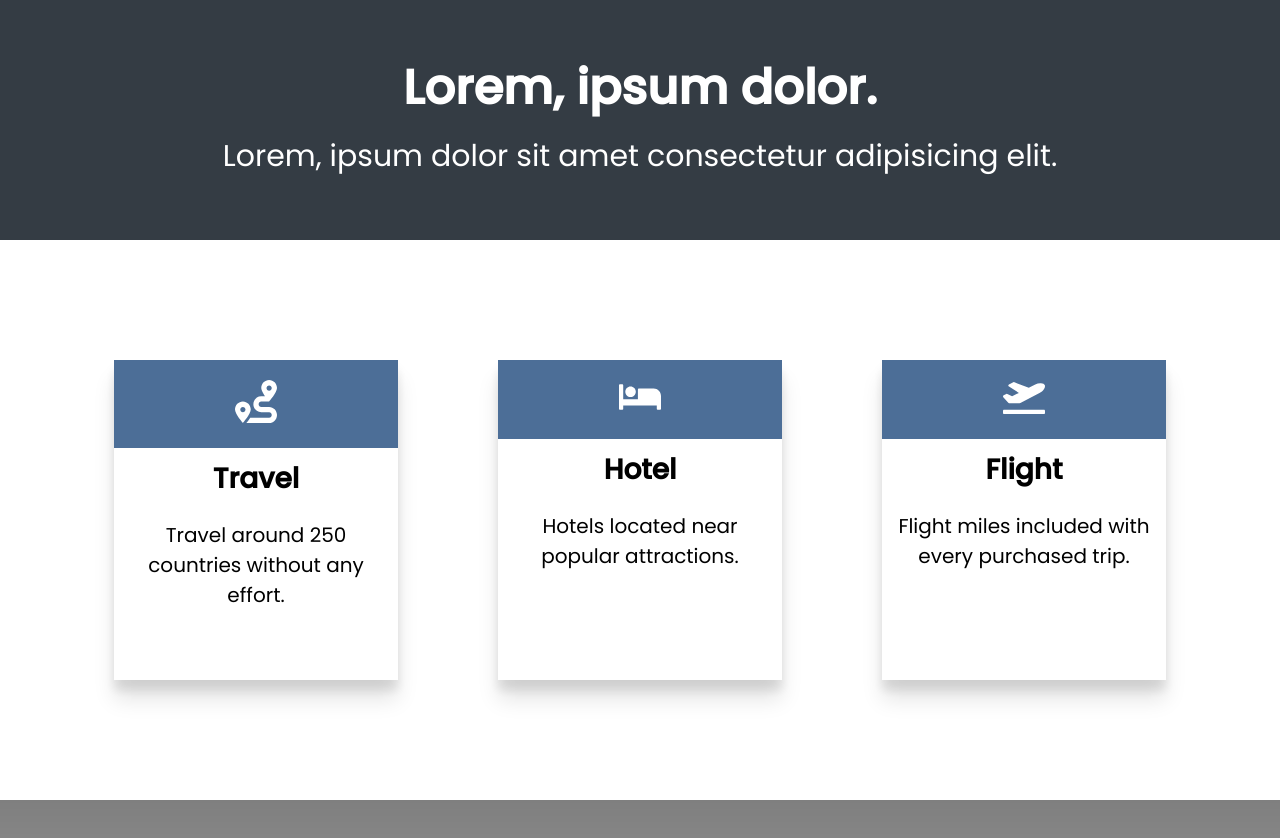
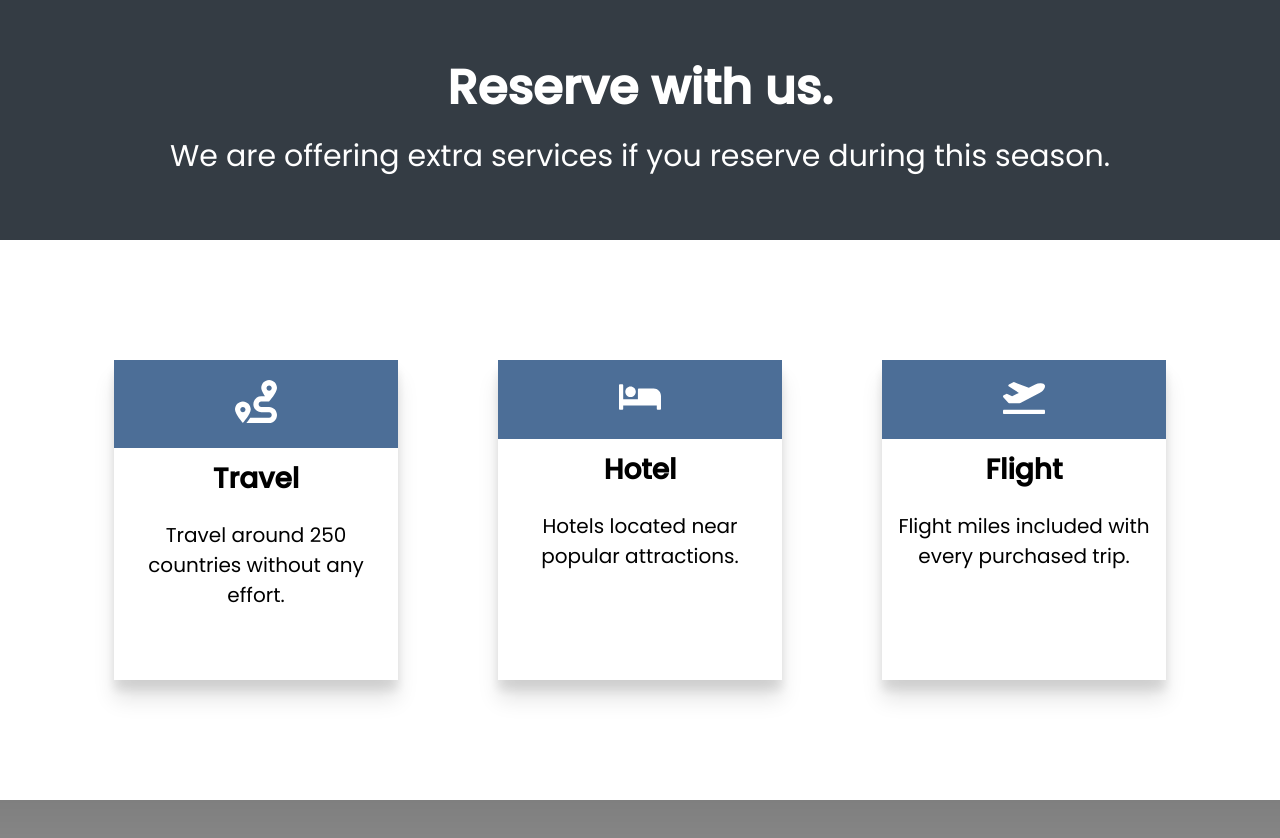
Before and after one commit to davidcastilloccs/travelly, a plain HTML site: page index.html in a window 1280 px wide. Shown: the part 1600-2438 px from the top of the page. Drawn offline with Linux system fonts and the light colour scheme; a web font is replaced by a local one.

Commit message:
changed benefits head text

```diff
--- a/index.html
+++ b/index.html
@@ -49,8 +49,10 @@
 
     <section id="benefits">
       <header class="benefits-head">
-        <h2>Lorem, ipsum dolor.</h2>
-        <h3>Lorem, ipsum dolor sit amet consectetur adipisicing elit.</h3>
+        <h2>Reserve with us.</h2>
+        <h3>
+          We are offering extra services if you reserve during this season.
+        </h3>
       </header>
       <div class="cards">
         <div class="card">
```
